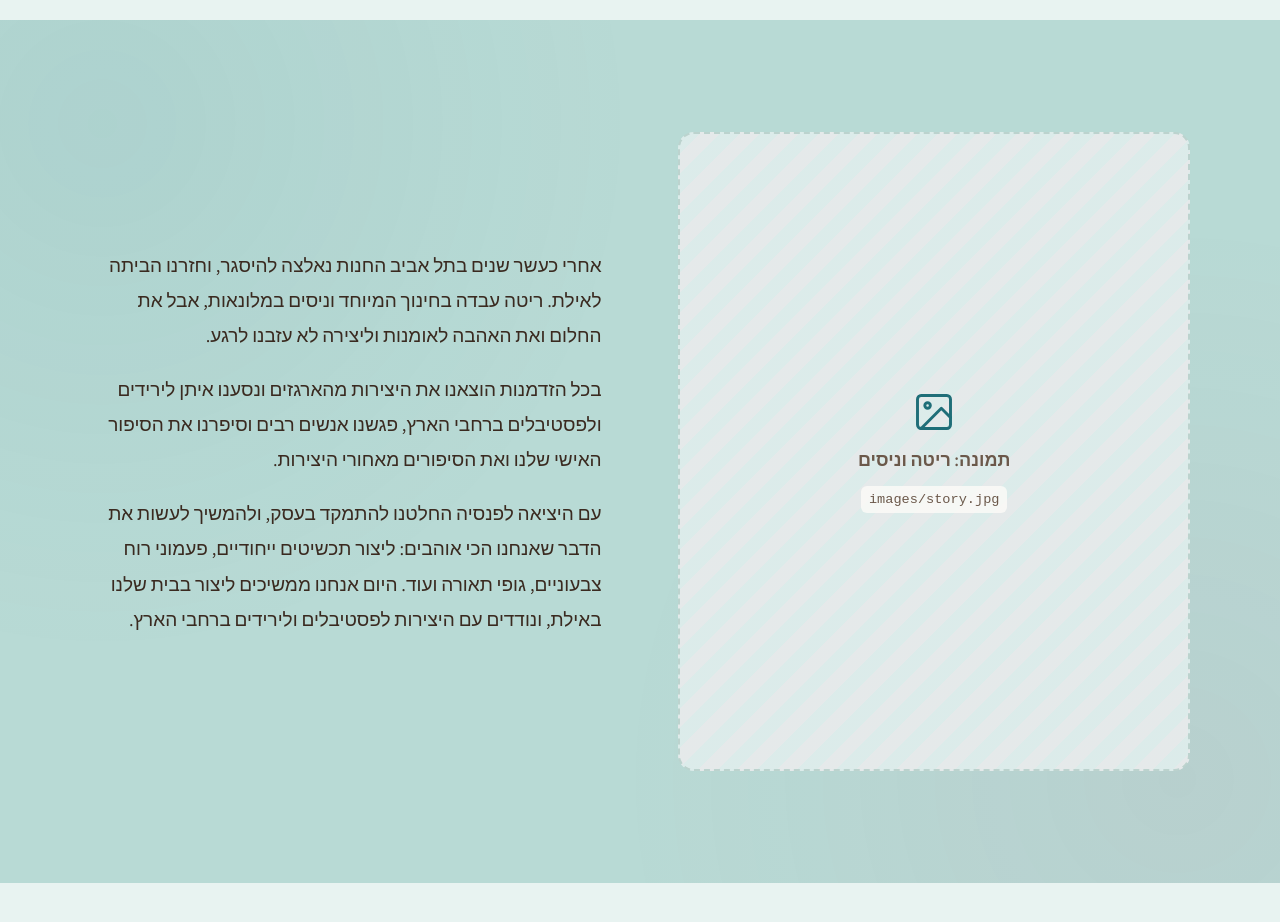
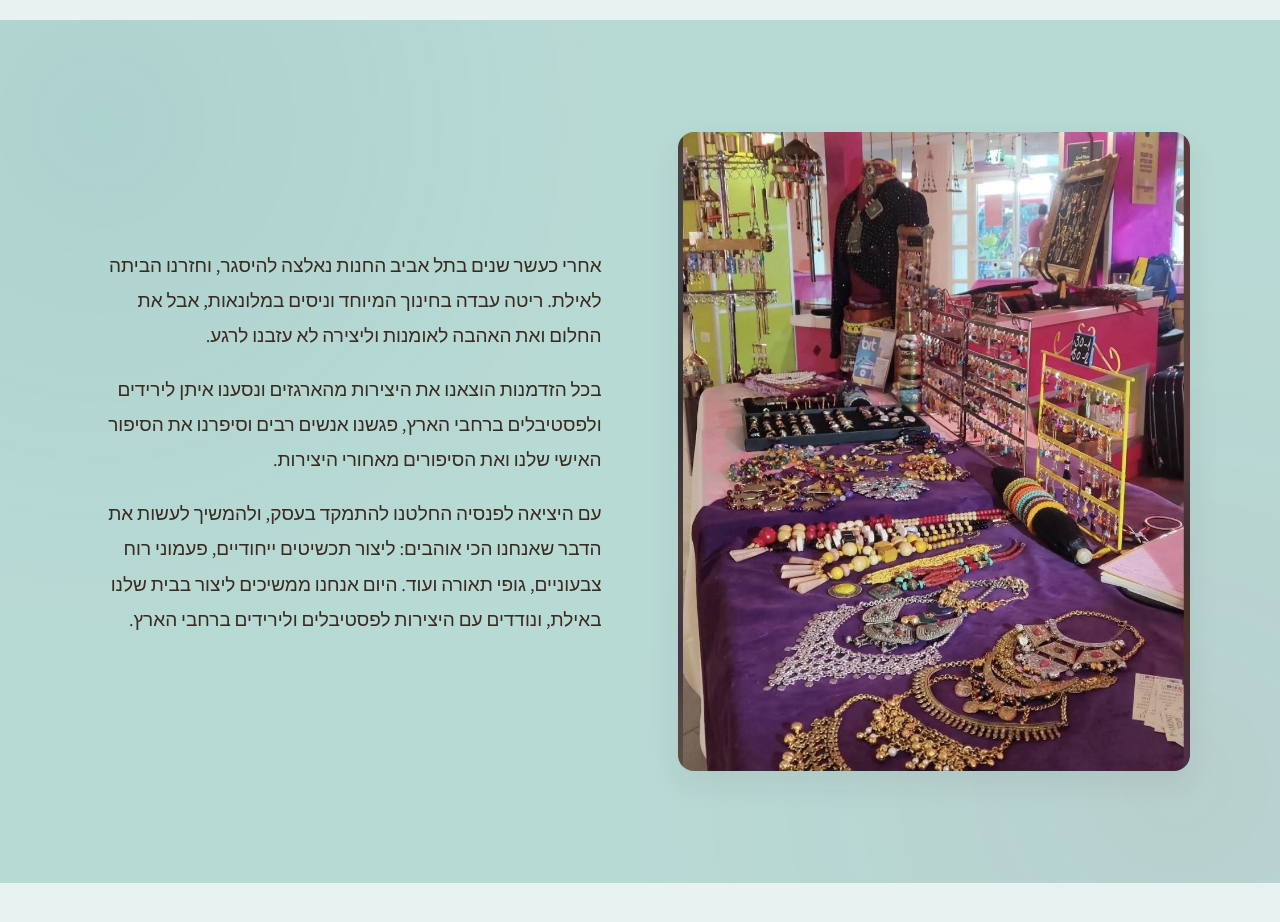
Before and after one commit to shiramutzafi-hue/paamonit-landing-page, a plain HTML site: page index.html in a window 1280 px wide. Shown: the part 1380-2302 px from the top of the page. Drawn offline with Linux system fonts and the light colour scheme.

Commit message:
Add stall photo to the second part of the story
Co-Authored-By: Claude Opus 5.5 <noreply@anthropic.com>

```diff
--- a/index.html
+++ b/index.html
@@ -121,12 +121,9 @@
     <section class="section section-alt" id="story-2">
       <div class="container split">
         <figure class="split-media">
-          <!-- להחליף ב: <img src="images/story.jpg" alt="ריטה וניסים בבית באילת" loading="lazy"> -->
-          <div class="ph ph-portrait" role="img" aria-label="מקום לתמונה">
-            <svg class="icon"><use href="#i-image"/></svg>
-            <span>תמונה: ריטה וניסים</span>
-            <code>images/story.jpg</code>
-          </div>
+          <img src="images/story.jpg" width="900" height="1457" loading="lazy"
+               alt="דוכן של פעמונית: שולחן סגול עם שרשראות, תכשיטים ומעמדי עגילים, ופעמוני רוח תלויים מעל">
+
         </figure>
 
         <div class="split-text">
```
Also changed, not shown: images/story.jpg (added), 1 other file.
